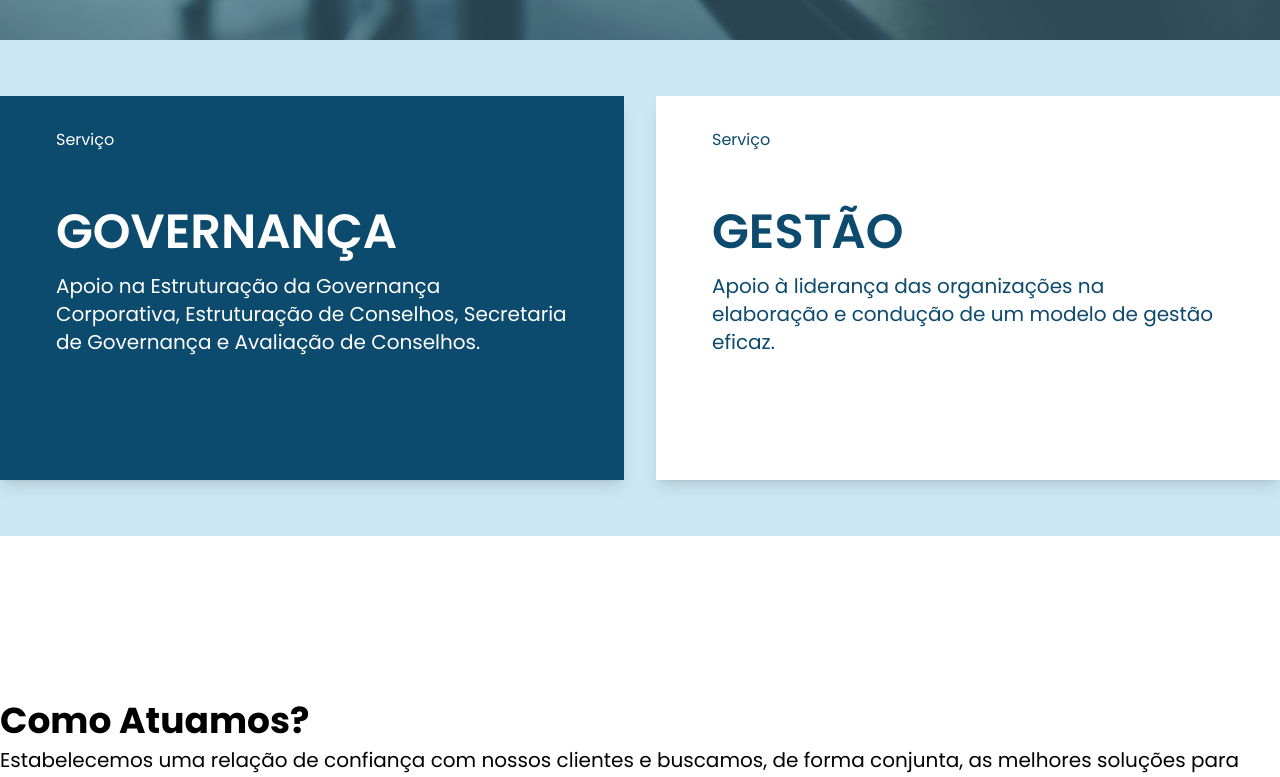
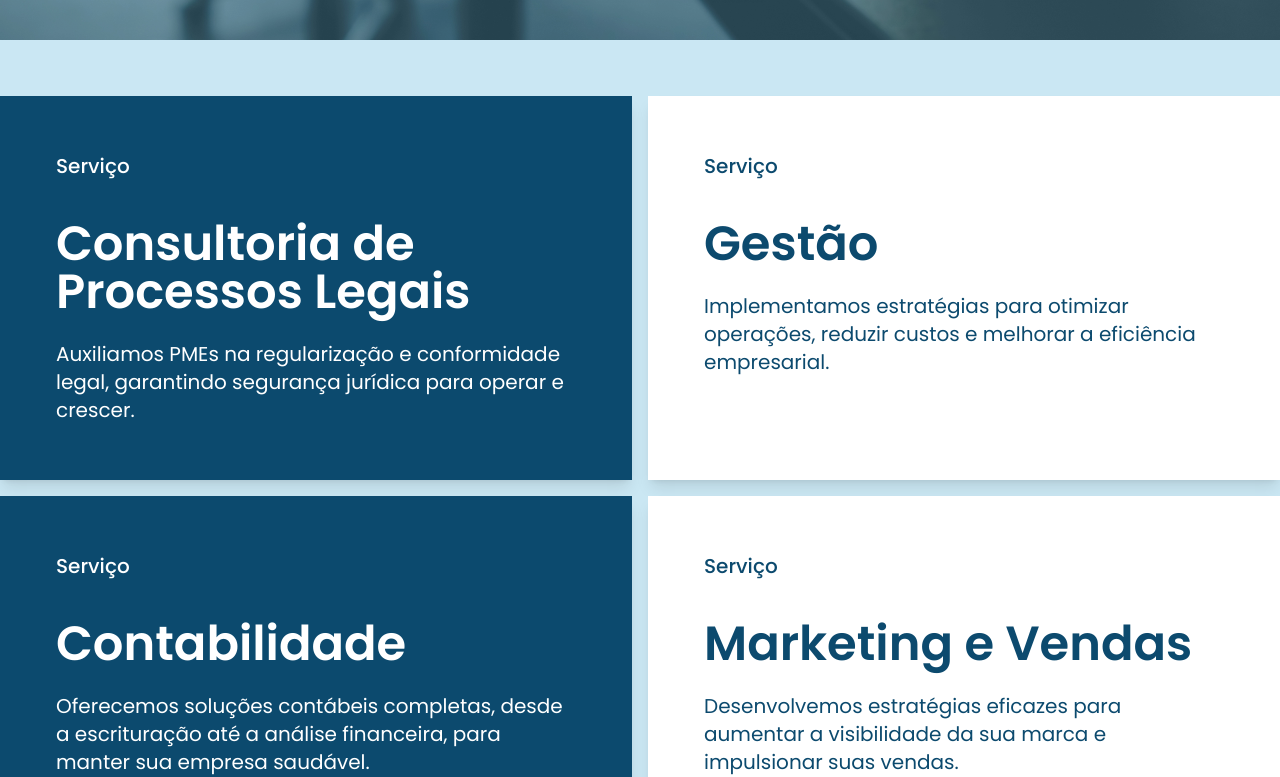
Before and after one commit to alexandre-mahumane/2em-front, a React (Vite) app: page /service in a window 1280 px wide. Shown: the part 760-1537 px from the top of the page. Built offline with nearby package versions, Linux system fonts and the light colour scheme.

Commit message:
add services

```diff
--- a/src/components/card-company.jsx
+++ b/src/components/card-company.jsx
@@ -6,7 +6,7 @@ export const CardCompany = () => {
   return (
     <div className="flex md:flex-row space-y-6 md:space-y-0 mx-auto w-full max-w-7xl flex-col items-center">
       <div className="bg-main-blue justify-between md:relative flex flex-col md:mr-32  md:w-2/3 px-6 md:px-32 py-8 md:h-[25rem]">
-        <div className="md:w-4/5 w-full">
+        <div className="md:w-4/5 w-full md:space-y-0 space-y-4">
           <h3 className="font-semibold text-5xl">Sobre a Empresa</h3>
           <p className="text-xl">
             A 2 EM Consulting inspira-se no Monte Kilimanjaro para ajudar PMEs
--- a/src/components/card-service.jsx
+++ b/src/components/card-service.jsx
@@ -1,4 +1,5 @@
-import { motion } from "motion/react";
+import { motion } from "framer-motion";
+
 export const CardService = ({ variant, service, description }) => {
   return (
     <motion.div
@@ -10,14 +11,13 @@ export const CardService = ({ variant, service, description }) => {
         ease: "easeIn",
       }}
       viewport={{ once: true }}
-      className={`shadow-lg flex space-y-14 flex-col w-full lg:w-1/2 p-8 md:px-14 lg:h-96 ${
-        variant == 1 && "bg-sky-900 text-white"
-      }  ${variant == 2 && "bg-white text-sky-900"}`}
+      className={`shadow-lg flex flex-col  w-full p-6 md:p-10 h-96 md:h-96 lg:p-14 lg:gap-10
+        ${variant == 1 ? "bg-sky-900 text-white" : "bg-white text-sky-900"}`}
     >
-      <p className="">Serviço</p>
-      <div className="space-y-4">
-        <h3 className="font-semibold text-5xl">{service}</h3>
-        <p className="text-xl">{description}</p>
+      <p className="text-lg md:text-xl font-medium">Serviço</p>
+      <div className="space-y-3 mt-10 md:mt-0 md:space-y-5 lg:space-y-6 max-w-lg ">
+        <h3 className="font-semibold text-4xl md:text-5xl">{service}</h3>
+        <p className="text-lg md:text-xl">{description}</p>
       </div>
     </motion.div>
   );
--- a/src/components/footer.jsx
+++ b/src/components/footer.jsx
@@ -13,7 +13,7 @@ export const Footer = () => {
             A 2 EM Consulting inspira-se no Monte Kilimanjaro para ajudar PMEs
             africanas a alcançarem o sucesso, oferecendo soluções legais e
             financeiras personalizadas para superar desafios e gerar crescimento
-            sustentável. Fundada por Elónia Mahumane e Elcídio Macitela...
+            sustentável...
           </p>
           <Link
             className="text-link-text font-medium flex items-center space-x-2"
--- a/src/pages/service.jsx
+++ b/src/pages/service.jsx
@@ -6,6 +6,33 @@ import { Navbar } from "../components/navbar";
 import { SocialMidia } from "../components/social-midia";
 import { motion } from "motion/react";
 export const Service = () => {
+  const data = [
+    {
+      service: "Consultoria de Processos Legais",
+      description:
+        "Auxiliamos PMEs na regularização e conformidade legal, garantindo segurança jurídica para operar e crescer.",
+      variant: 1,
+    },
+    {
+      service: "Gestão",
+      description:
+        "Implementamos estratégias para otimizar operações, reduzir custos e melhorar a eficiência empresarial.",
+      variant: 2,
+    },
+    {
+      service: "Contabilidade",
+      description:
+        "Oferecemos soluções contábeis completas, desde a escrituração até a análise financeira, para manter sua empresa saudável.",
+      variant: 1,
+    },
+    {
+      service: "Marketing e Vendas",
+      description:
+        "Desenvolvemos estratégias eficazes para aumentar a visibilidade da sua marca e impulsionar suas vendas.",
+      variant: 2,
+    },
+  ];
+
   const renderMotion = (delay) => ({
     hidden: {
       opacity: 0,
@@ -29,21 +56,17 @@ export const Service = () => {
       <div className="space-y-10 md:space-y-40">
         <div className="bg-main-blue">
           <section className="mx-auto  px-6 lg:px-0 py-14 w-full max-w-7xl">
-            <section className="flex md:flex-row space-y-6 md:space-y-0 flex-col justify-center md:space-x-8">
-              <CardService
-                variant={1}
-                service={"GOVERNANÇA"}
-                description={
-                  "Apoio na Estruturação da Governança Corporativa, Estruturação de Conselhos, Secretaria de Governança e Avaliação de Conselhos."
-                }
-              />
-              <CardService
-                variant={2}
-                service={"GESTÃO"}
-                description={
-                  "Apoio à liderança das organizações na elaboração e condução de um modelo de gestão eficaz."
-                }
-              />
+            <section className="grid grid-cols-1 md:grid-cols-2 gap-4 space-y-6 md:space-y-0 flex-col justify-center ">
+              {data.map((item) => (
+                <div>
+                  <CardService
+                    variant={item.variant}
+                    description={item.description}
+                    service={item.service}
+                    key={item.service}
+                  />
+                </div>
+              ))}
             </section>
           </section>
         </div>
```
